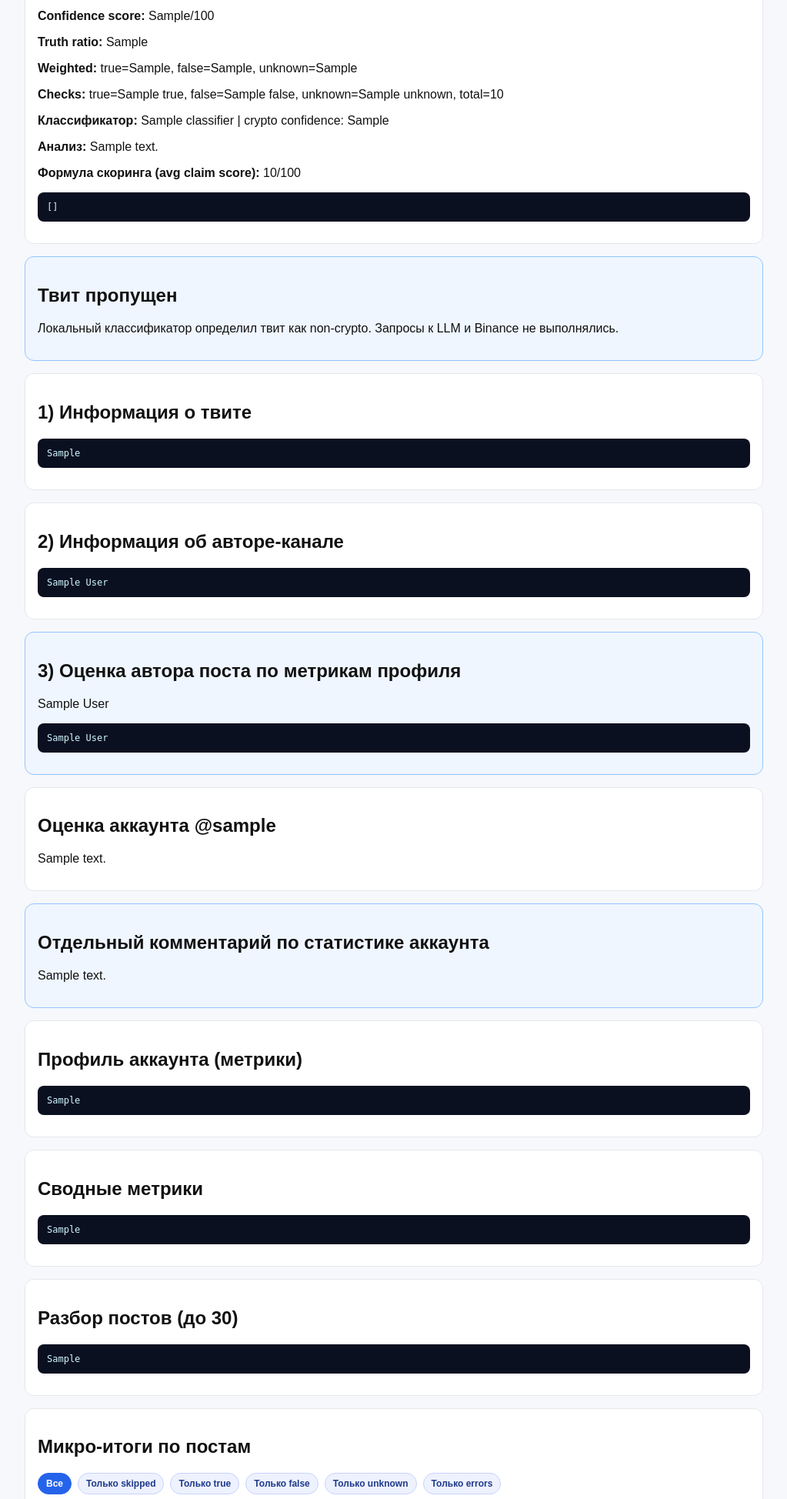
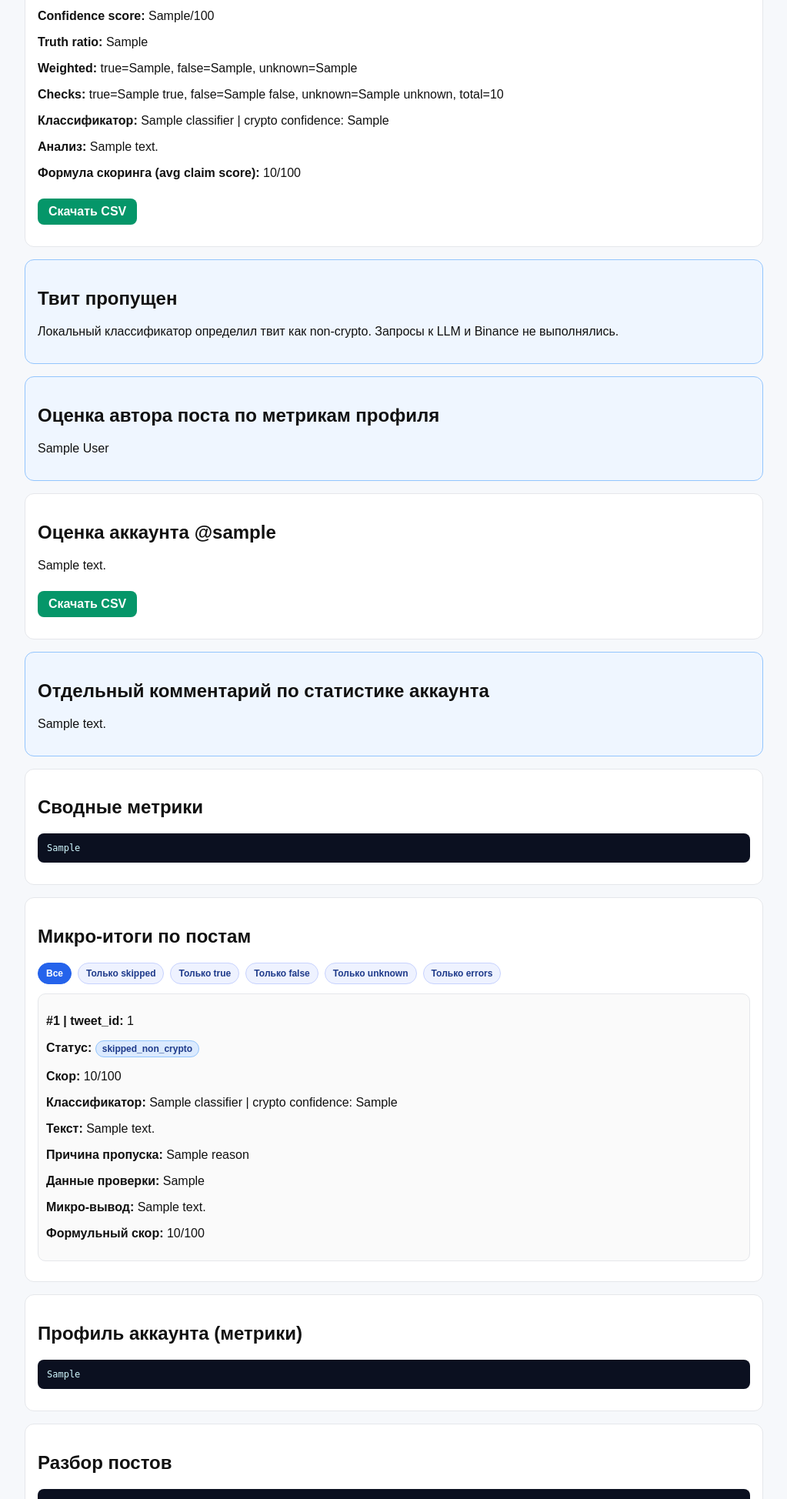
Before and after one commit to Vertel0/term_paper_twitter, a Flask app: template templates/index.html in a window 1280 px wide. Shown: the part 588-2536 px from the top of the page at 77% size, without its empty margins (128-1151 px from the left). Run offline with Flask 3, Linux system fonts and the light colour scheme; the template is opened without the code that fills it: most values are stand-ins (such as "Sample title", 1, 10 or a date in 2020).

Commit message:
обновлённый UI, CSV, стили, FC-агент

```diff
--- a/static/style.css
+++ b/static/style.css
@@ -216,3 +216,18 @@ pre {
   color: #9f1239;
   border-color: #fda4af;
 }
+
+
+.btn-download {
+  display: inline-block;
+  margin: 8px 0 12px;
+  padding: 8px 14px;
+  background: #059669;
+  color: #fff;
+  border-radius: 8px;
+  text-decoration: none;
+  font-weight: 600;
+}
+.btn-download:hover {
+  background: #047857;
+}
--- a/templates/index.html
+++ b/templates/index.html
@@ -78,13 +78,13 @@
         <p><strong>Анализ:</strong> {{ result.analysis.text if result.analysis else '' }}</p>
         {% if result.scoring_formula %}
           <p><strong>Формула скоринга (avg claim score):</strong> {{ result.scoring_formula.avg_claim_score }}/100</p>
-          <pre>{{ result.scoring_formula | tojson(indent=2) }}</pre>
         {% endif %}
+        <a href="/api/download/csv?job_id={{ request.args.get('job_id', '') }}" class="btn-download" download>Скачать CSV</a>
       </section>
 
       {% if result.news_verification and result.news_verification.used %}
       <section class="card info">
-        <h2>Проверка новости (Perplexity Sonar)</h2>
+        <h2>Проверка новости (веб-поиск)</h2>
         <p><strong>Status:</strong> <span class="badge {{ result.news_verification.status }}">{{ result.news_verification.status }}</span></p>
         <p><strong>Confidence:</strong> {{ result.news_verification.confidence_0_100 }}/100</p>
         <p><strong>Summary:</strong> {{ result.news_verification.summary }}</p>
@@ -104,10 +104,6 @@
             {% endfor %}
           </ul>
         {% endif %}
-        {% if result.news_verification.sources %}
-          <p><strong>Sources used:</strong> {{ result.news_verification.sources|length }}</p>
-          <pre>{{ result.news_verification.sources | tojson(indent=2) }}</pre>
-        {% endif %}
       </section>
       {% endif %}
 
@@ -118,40 +114,14 @@
       </section>
       {% endif %}
 
-      <section class="card">
-        <h2>1) Информация о твите</h2>
-        <pre>{{ tweet_json }}</pre>
-      </section>
-
-      <section class="card">
-        <h2>2) Информация об авторе-канале</h2>
-        <pre>{{ author_json }}</pre>
-      </section>
-
       {% if author_profile_comment_text %}
       <section class="card info">
-        <h2>3) Оценка автора поста по метрикам профиля</h2>
+        <h2>Оценка автора поста по метрикам профиля</h2>
         <p>{{ author_profile_comment_text }}</p>
-        <pre>{{ author_profile_json }}</pre>
       </section>
       {% endif %}
 
       {% if not (result.verdict and result.verdict.status == 'skipped_non_crypto') %}
-      <section class="card">
-        <h2>4) Сформированный JSON-запрос на Binance</h2>
-        <pre>{{ binance_request_json }}</pre>
-      </section>
-
-      <section class="card">
-        <h2>5) JSON-ответ от Binance</h2>
-        <pre>{{ binance_response_json }}</pre>
-      </section>
-
-      <section class="card">
-        <h2>Полный JSON результата</h2>
-        <pre>{{ result_json }}</pre>
-      </section>
-
       {% if result.executor and result.executor.mini_summaries %}
       <section class="card">
         <h2>Мини-итоги по claim'ам</h2>
@@ -268,12 +238,38 @@
       </section>
       {% endif %}
 
+      <section class="card">
+        <h2>Информация о твите</h2>
+        <pre>{{ tweet_json }}</pre>
+      </section>
+
+      <section class="card">
+        <h2>Информация об авторе-канале</h2>
+        <pre>{{ author_json }}</pre>
+        <pre>{{ author_profile_json }}</pre>
+      </section>
+
+      <section class="card">
+        <h2>Сформированный JSON-запрос на Binance</h2>
+        <pre>{{ binance_request_json }}</pre>
+      </section>
+
+      <section class="card">
+        <h2>JSON-ответ от Binance</h2>
+        <pre>{{ binance_response_json }}</pre>
+      </section>
+
       {% if result.agent_logs %}
       <section class="card">
         <h2>Логи FC-агента (tool calls)</h2>
         <pre>{{ result.agent_logs | tojson(indent=2) }}</pre>
       </section>
       {% endif %}
+
+      <section class="card">
+        <h2>Полный JSON результата</h2>
+        <pre>{{ result_json }}</pre>
+      </section>
       {% endif %}
     {% endif %}
 
@@ -281,6 +277,7 @@
       <section class="card">
         <h2>Оценка аккаунта @{{ account_result.username }}</h2>
         <p>{{ account_summary_text }}</p>
+        <a href="/api/download/csv?job_id={{ request.args.get('job_id', '') }}" class="btn-download" download>Скачать CSV</a>
       </section>
 
       <section class="card info">
@@ -289,18 +286,8 @@
       </section>
 
       <section class="card">
-        <h2>Профиль аккаунта (метрики)</h2>
-        <pre>{{ account_profile_json }}</pre>
-      </section>
-
-      <section class="card">
         <h2>Сводные метрики</h2>
         <pre>{{ account_totals_json }}</pre>
-      </section>
-
-      <section class="card">
-        <h2>Разбор постов (до 30)</h2>
-        <pre>{{ account_posts_json }}</pre>
       </section>
 
       <section class="card">
@@ -336,6 +323,16 @@
           </div>
         {% endfor %}
         </div>
+      </section>
+
+      <section class="card">
+        <h2>Профиль аккаунта (метрики)</h2>
+        <pre>{{ account_profile_json }}</pre>
+      </section>
+
+      <section class="card">
+        <h2>Разбор постов</h2>
+        <pre>{{ account_posts_json }}</pre>
       </section>
     {% endif %}
   </main>
@@ -389,8 +386,6 @@
               }
               setProgress(data.progress, data.message || 'Обработка...');
               if (data.done) {
-                // Always redirect to render final state from server (success or error).
-                // This guarantees users see detailed backend error text in the page.
                 window.location.href = '/?job_id=' + encodeURIComponent(jobId);
                 return;
               }
```
Also changed, not shown: llm_function_calling_agent.py (+53 -7 lines).
